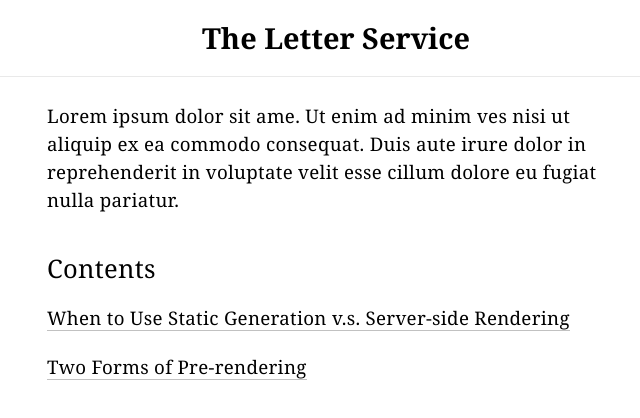
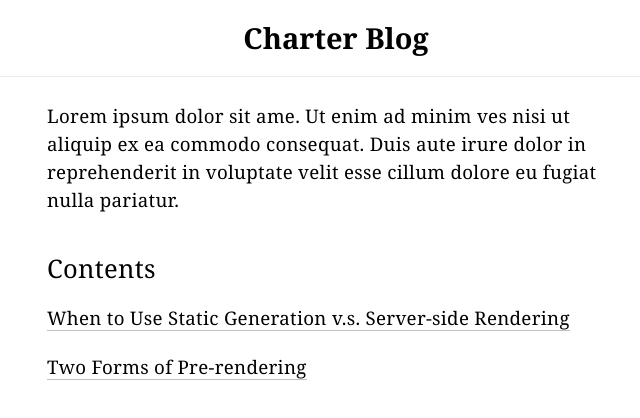
Before and after one commit to withlowe/blog-charter, a Next.js app: page / in a window 1280 px wide. Shown: the top 418 px of the page, without its empty margins (304-944 px from the left). Built offline with nearby package versions, Linux system fonts and the light colour scheme.

Commit message:
Update layout.js

```diff
--- a/components/layout.js
+++ b/components/layout.js
@@ -26,7 +26,7 @@ export default function Layout({ children, home }) {
             </Head>
             <header className={styles.header}>
                 <Link href="/" className={utilStyles.colorInherit}>
-                            <h1 className={utilStyles.heading2Xl}>The Letter Service</h1>
+                            <h1 className={utilStyles.heading2Xl}>Charter Blog</h1>
                     </Link>
             </header>
             <main className={styles.container}>{children}</main>
```
